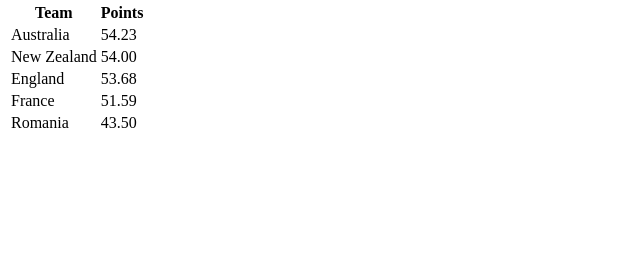
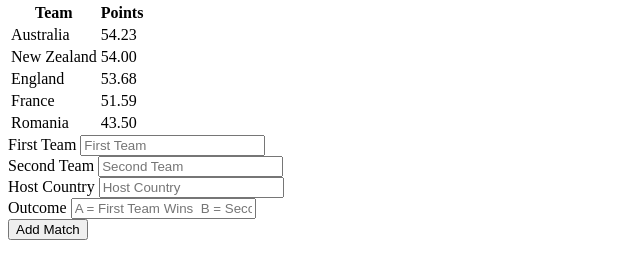
Before and after one commit to hamsishe/pulseball, a plain HTML site: page index.html in a window 1280 px wide. Shown: the part 79-358 px from the top of the page, without its empty margins (0-640 px from the left). Drawn offline with Linux system fonts and the light colour scheme.

Commit message:
creating new form for adding a new match

```diff
--- a/index.html
+++ b/index.html
@@ -20,5 +20,25 @@
   <th>Points</th>
   </table>
 
+  <form id="new-match">
+    <div>
+      <label for="first-team">First Team</label>
+      <input type="text" name='first-team' id="first-team" placeholder="First Team">
+    </div>
+    <div>
+      <label for="second-team">Second Team</label>
+      <input type="text" name='second-team' id="second-team" placeholder="Second Team">
+    </div>
+    <div>
+      <label for="host">Host Country</label>
+      <input type="text" name='host' id="host" placeholder="Host Country">
+    </div>
+    <div>
+      <label for="outcome">Outcome</label>
+      <input type="text" name='outcome' id="outcome" placeholder="A = First Team Wins  B = Second Team Wins  D = Draw">
+    </div>
+     <button type="submit">Add Match</button>
+  </form>
+
 </body>
 </html>
--- a/js/app.js
+++ b/js/app.js
@@ -1,10 +1,14 @@
-var PULSEBALL = new PulseBall();
-var initialRankingTable = [{ "team": { "name": "Australia", "id": 32 }, "pos": 1, "pts": 54.23 },{ "team": { "name": "New Zealand", "id": 62 }, "pos": 2, "pts": 54.00 },{ "team": { "name": "England", "id": 1 }, "pos": 4, "pts": 53.68 }, { "team": { "name": "France", "id": 2 }, "pos": 3, "pts": 51.59 }, { "team": { "name": "Romania", "id": 24 }, "pos": 5, "pts": 43.50 }];
+$(function(){
+  var PULSEBALL = new PulseBall();
+  var initialRankingTable = [{ "team": { "name": "Australia", "id": 32 }, "pos": 1, "pts": 54.23 },{ "team": { "name": "New Zealand", "id": 62 }, "pos": 2, "pts": 54.00 },{ "team": { "name": "England", "id": 1 }, "pos": 4, "pts": 53.68 }, { "team": { "name": "France", "id": 2 }, "pos": 3, "pts": 51.59 }, { "team": { "name": "Romania", "id": 24 }, "pos": 5, "pts": 43.50 }];
 
-$(function(){
   PULSEBALL.init(initialRankingTable);
   PULSEBALL.rankingsTable.forEach(function(object){
-    $('#ranking-table').append('<tr> <td>' + object.team.name + '</td>' + '<td>' + object.pts.toFixed(2) + '</td></tr>')
-  })
+    $('#ranking-table').append('<tr> <td>' + object.team.name + '</td>' + '<td>' + object.pts.toFixed(2) + '</td></tr>');
+  });
 
+  $('#new-match').on('submit', function(){
+    event.preventDefault();
+    console.log("Submitted");
+  });
 });
```
